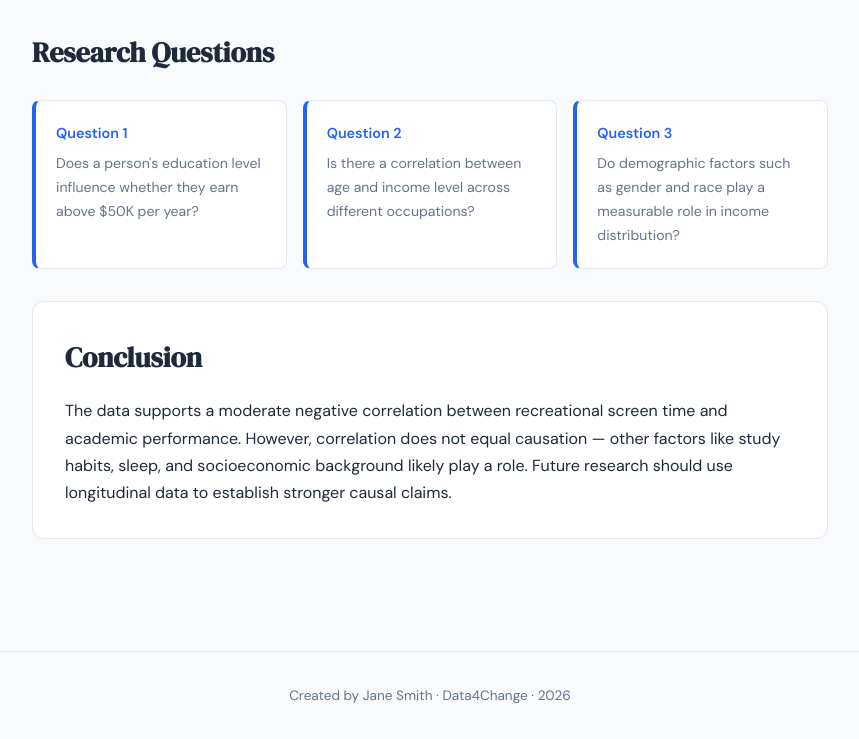
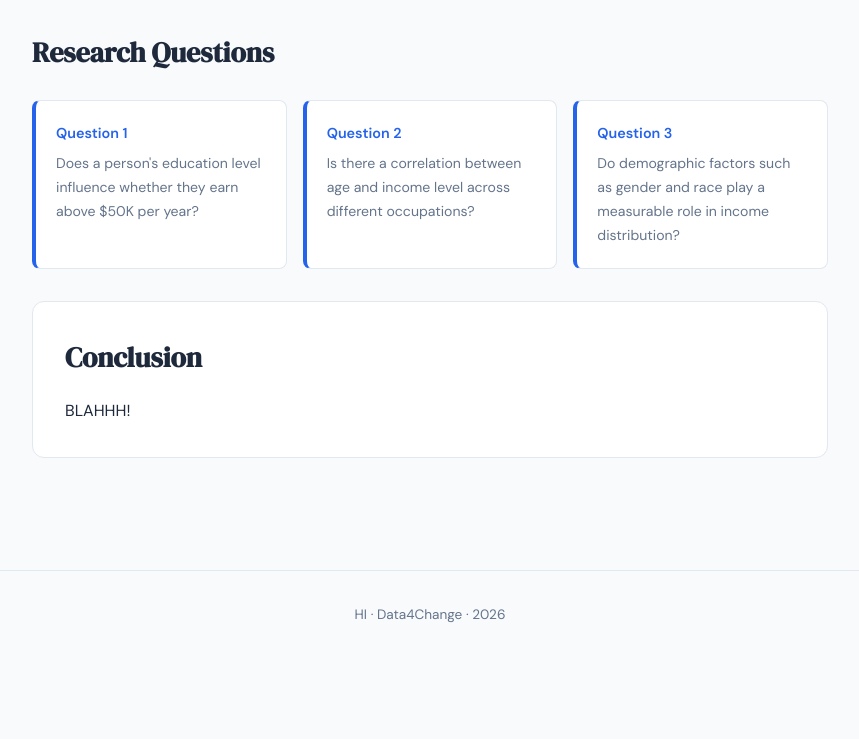
Before and after one commit to Yuval-The-Great/Book-report-Data4Change, a plain HTML site: page index.html in a window 1280 px wide. Shown: the part 915-1654 px from the top of the page, without its empty margins (210-1069 px from the left). After the commit the page ends 1573 px from the top, so only its background shows below. Drawn offline with Linux system fonts and the light colour scheme.

Commit message:
Update index.html

```diff
--- a/index.html
+++ b/index.html
@@ -5,7 +5,7 @@
   <meta name="viewport" content="width=device-width, initial-scale=1.0" />
 
   <!-- ✏️ CHANGE THIS: Replace with your project title (shows in browser tab) -->
-  <title>My Data Capstone Project</title>
+  <title>LOOK</title>
 
   <link rel="preconnect" href="https://fonts.googleapis.com" />
   <link href="https://fonts.googleapis.com/css2?family=DM+Serif+Display&family=DM+Sans:wght@400;500;600&display=swap" rel="stylesheet" />
@@ -292,11 +292,7 @@
       <h2 class="section-heading">Conclusion</h2>
       <!-- ✏️ CHANGE THIS: Write your conclusion — what did your analysis show? -->
       <p>
-        The data supports a moderate negative correlation between recreational screen
-        time and academic performance. However, correlation does not equal causation —
-        other factors like study habits, sleep, and socioeconomic background likely
-        play a role. Future research should use longitudinal data to establish
-        stronger causal claims.
+        BLAHHH!
       </p>
     </div>
 
@@ -305,7 +301,7 @@
   <!-- ===== FOOTER ===== -->
   <footer>
     <!-- ✏️ CHANGE THIS: Your name, class, and year -->
-    Created by Jane Smith · Data4Change · 2026
+    HI · Data4Change · 2026
   </footer>
 
 </body>
```
